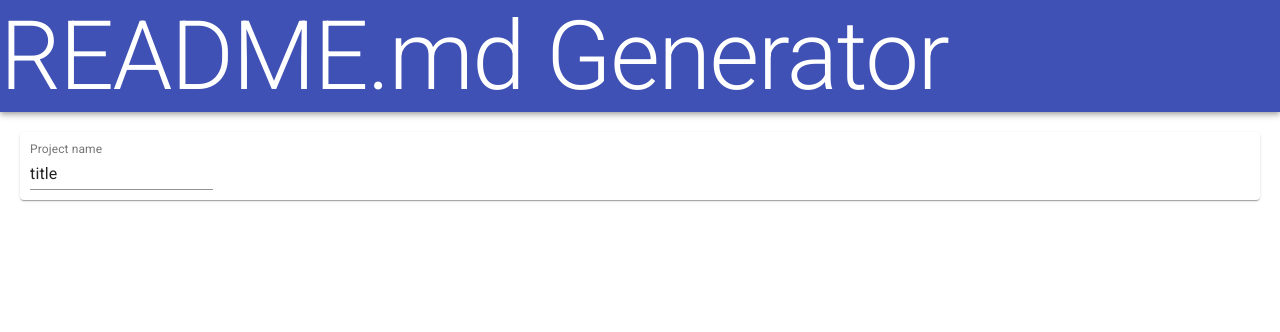
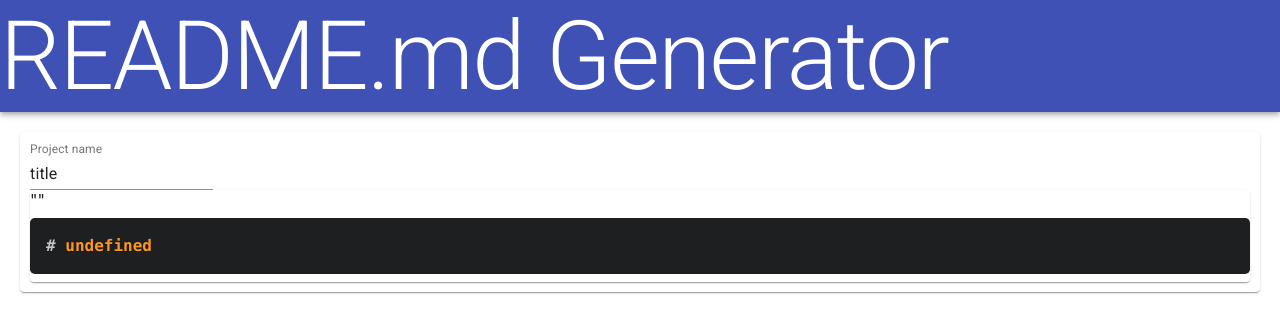
Before and after one commit to johnturner4004/readme-generator, a React (Create React App) app: page / in a window 1280 px wide. Shown: the top 332 px of the page. Built offline with nearby package versions, Linux system fonts and the light colour scheme.

Commit message:
add code display

```diff
--- a/src/components/App.jsx
+++ b/src/components/App.jsx
@@ -3,6 +3,7 @@ import makeStyles from '@material-ui/styles/makeStyles'
 import Paper from '@material-ui/core/Paper'
 import Form from './contents/form'
 import Header from './layout/Header'
+import CodeDisplay from './contents/CodeDisplay'
 
 const useStyles = makeStyles({
   page: {
@@ -26,6 +27,7 @@ function App() {
       <Header />
       <Paper className={classes.paper}>
         <Form />
+        <CodeDisplay />
       </Paper>
     </Container>
   );
--- /dev/null
+++ b/src/components/contents/CodeDisplay.jsx
@@ -0,0 +1,19 @@
+import Card from '@material-ui/core/Card';
+import { Prism as SyntaxHighlighter } from 'react-syntax-highlighter';
+import { atomDark } from 'react-syntax-highlighter/dist/cjs/styles/prism';
+import { useDispatch, useSelector } from 'react-redux';
+import { useEffect } from 'react';
+
+export default function CodeDisplay() {
+  const textInput = useSelector(state => state.textInput);
+  const dispatch = useDispatch();
+
+  return(
+    <Card>
+      {JSON.stringify(textInput)}
+      <SyntaxHighlighter language="markdown" style={atomDark}>
+        {`# ${textInput.test}`}
+      </SyntaxHighlighter>
+    </Card>
+  )
+}
```
